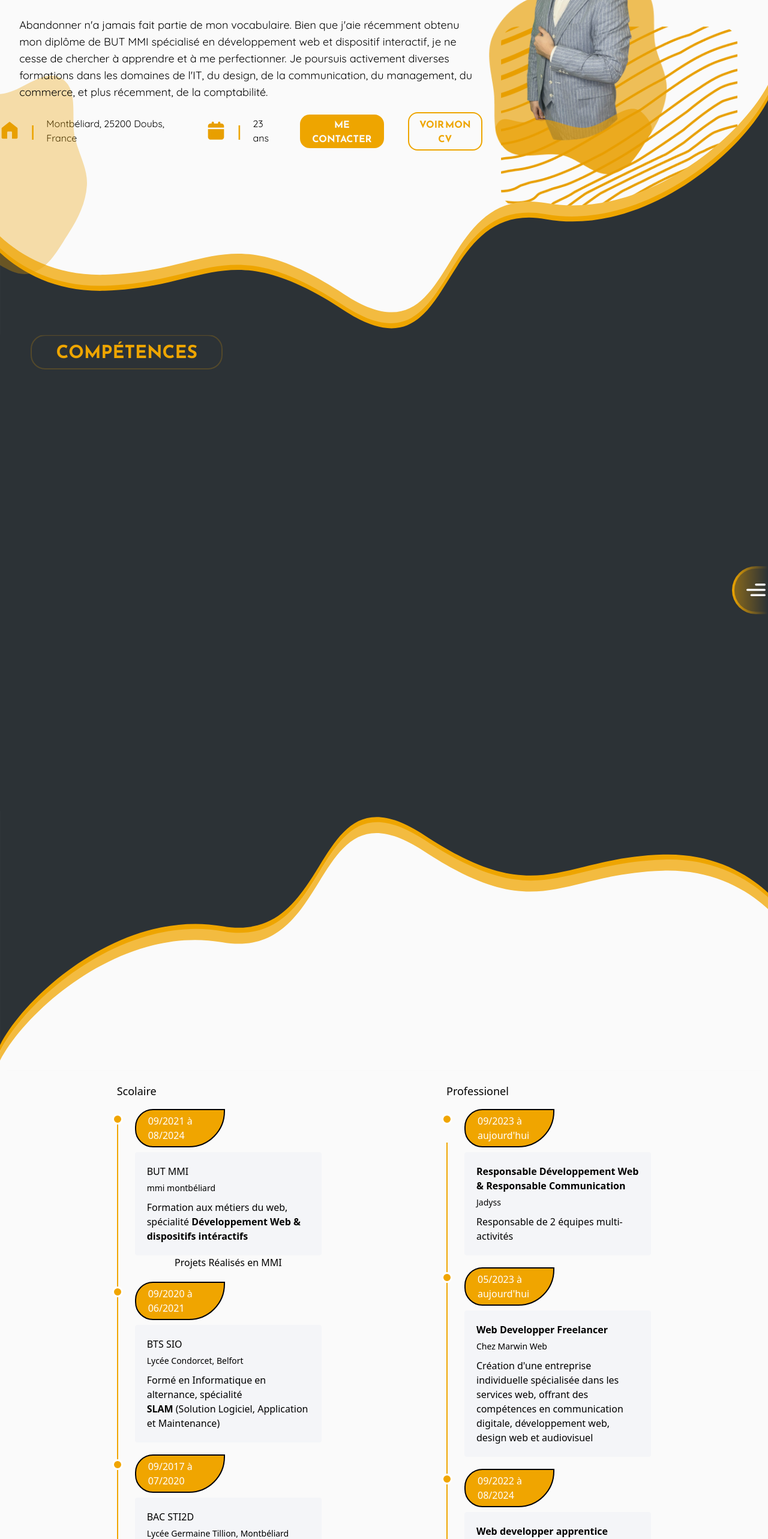
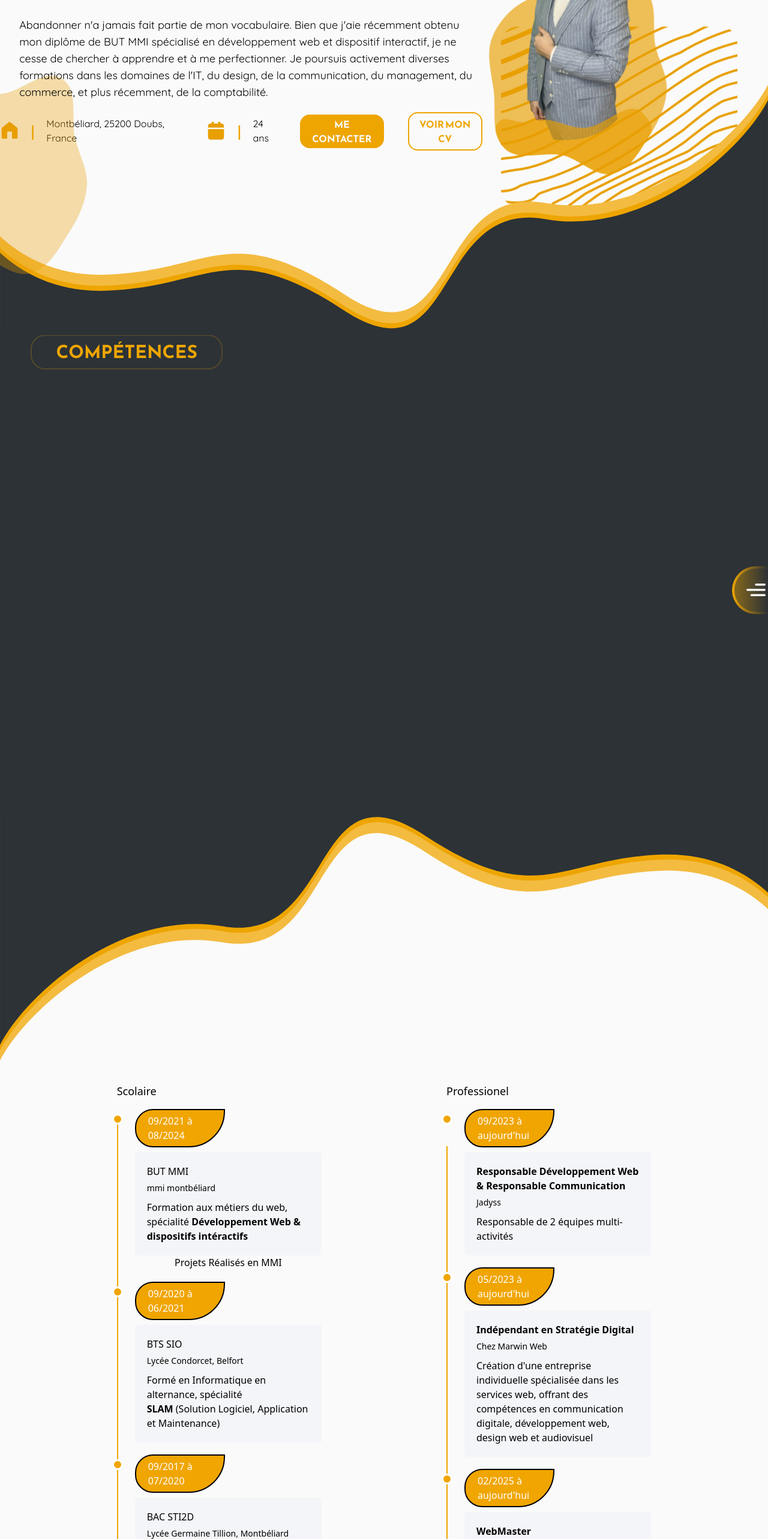
Before and after one commit to Marwin-Rdgs/PP-002-Portfolio2025, a Nuxt app: page /about in a window 1280 px wide. Shown: the part 234-2800 px from the top of the page at 60% size. Built offline with nearby package versions, Linux system fonts and the light colour scheme.

Commit message:
feat:addStats-About

```diff
--- a/pages/about.vue
+++ b/pages/about.vue
@@ -13,7 +13,7 @@
             <div class="flex gap-4 items-center phone:px-[10%] desktop:px-0">
               <img src="/icons/about/calendar.svg" alt="" class="w-[32px]">
               <p class="text-primary-color font-extrabold text-2xl">|</p>
-              <p class="phone:text-xs desktop:text-base font-Secondary">23 ans</p>
+              <p class="phone:text-xs desktop:text-base font-Secondary">24 ans</p>
             </div>
 
             <NuxtLink to="contact" class="phone:ml-[4%] desktop:ml-0">
@@ -98,9 +98,17 @@
             <li>
               <div class="title">05/2023 à aujourd'hui</div>
               <div class="details">
-                <h5><b>Web Developper Freelancer</b></h5>
+                <h5><b>Indépendant en Stratégie Digital</b></h5>
                 <small class="fg-theme">Chez Marwin Web</small>
                 <p>Création d'une entreprise individuelle spécialisée dans les services web, offrant des compétences en communication digitale, développement web, design web et audiovisuel</p>
+              </div>
+            </li>
+            <li>
+              <div class="title">02/2025 à aujourd'hui</div>
+              <div class="details">
+                <h5><b>WebMaster</b></h5>
+                <small class="fg-theme">Groupe SEB</small>
+                <p>Gestion de la visibilité des produits SEB.</p>
               </div>
             </li>
             <li>
@@ -146,7 +154,31 @@
         </div>
       </div>
     </div>
+
   </section>
+
+  <div class="relative flex justify-center items-center">
+    <hr class="px-10 border-primary-color border-2 shadow-lg shadow-primary-color w-1/3 desktop:mr-4"/>
+    <div>
+      <h2 class="text-center mb-4 text-primary-color desktop:text-4xl font-Primary font-extralight">Marwin c'est</h2>
+      <img src="/public/imgs/Marwin/Marwin-Stats.png" alt="Image Me with duotone">
+    </div>
+    <hr class="px-10 border-primary-color border-2 shadow-lg shadow-primary-color w-1/3"/>
+
+    <div class="absolute desktop:bottom-48">
+      <div class="desktop:flex phone:grid phone:grid-cols-2 phone:gap-x-44 phone:gap-40 desktop:gap-96">
+        <div class="desktop:flex desktop:gap-28 desktop:mr-52">
+          <p class="animate-bounce text-center phone:text-xs desktop:text-base desktop:font-semibold">+999 lignes de codes</p>
+          <p class="animate-bounce text-center phone:text-xs desktop:text-base desktop:font-semibold">14 clients</p>
+        </div>
+
+        <div class="desktop:flex desktop:gap-28">
+          <p class="animate-bounce text-center phone:text-xs desktop:text-base desktop:font-semibold">15 projets</p>
+          <p class="animate-bounce text-center phone:text-xs desktop:text-base desktop:font-semibold">6 ans d'expériences</p>
+        </div>
+      </div>
+    </div>
+  </div>
 
 </template>
 
```
Also changed, not shown: public/imgs/Marwin/Marwin-Stats.png (added).
